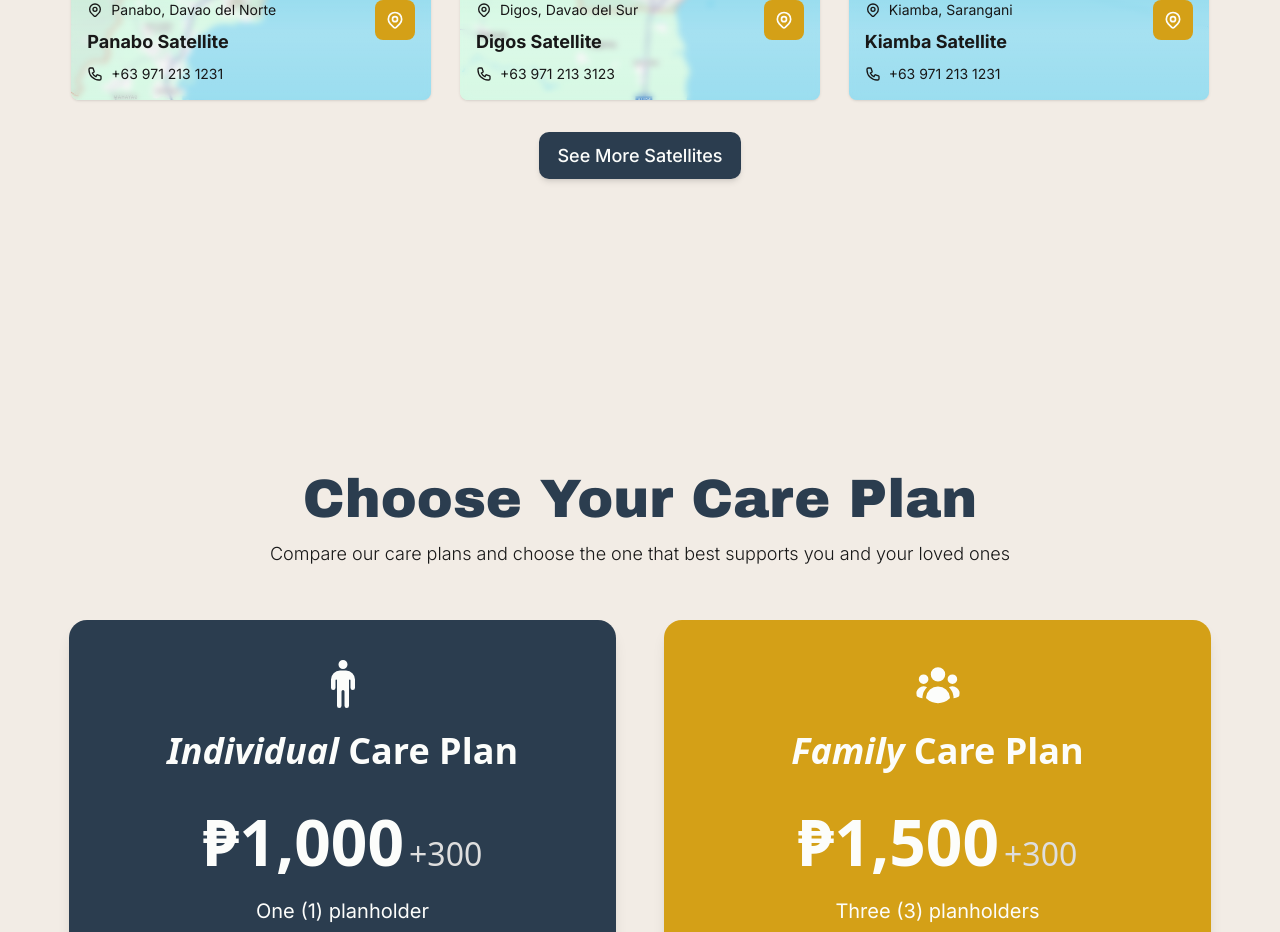
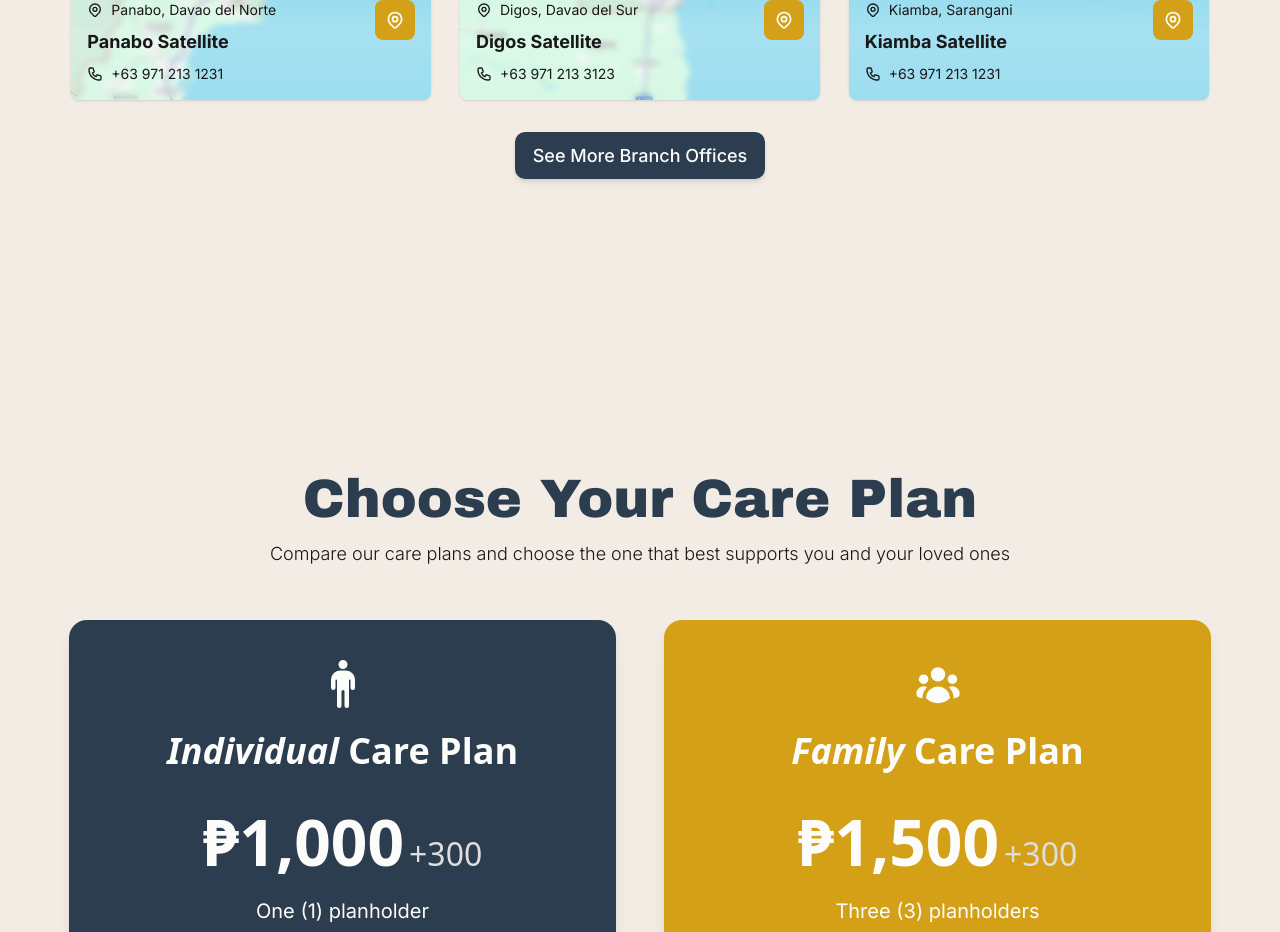
Before and after one commit to Comfort-Dev-Innov/covenant-care, a Next.js app: page / in a window 1280 px wide. Shown: the part 4600-5532 px from the top of the page. Built offline with nearby package versions, Linux system fonts and the light colour scheme; no server answers; a web font is replaced by a local one.

Commit message:
fix: update button text in SatellitesSection to reflect branch office context

```diff
--- a/src/components/sections/SatellitesSection.tsx
+++ b/src/components/sections/SatellitesSection.tsx
@@ -179,7 +179,7 @@ const SatellitesSection: React.FC = () => {
               variant="filled"
               className="disabled:opacity-50 disabled:cursor-not-allowed"
             >
-              {isLoading ? "Loading..." : "See More Satellites"}
+              {isLoading ? "Loading..." : "See More Branch Offices"}
             </Button>
           </div>
         )}
```
